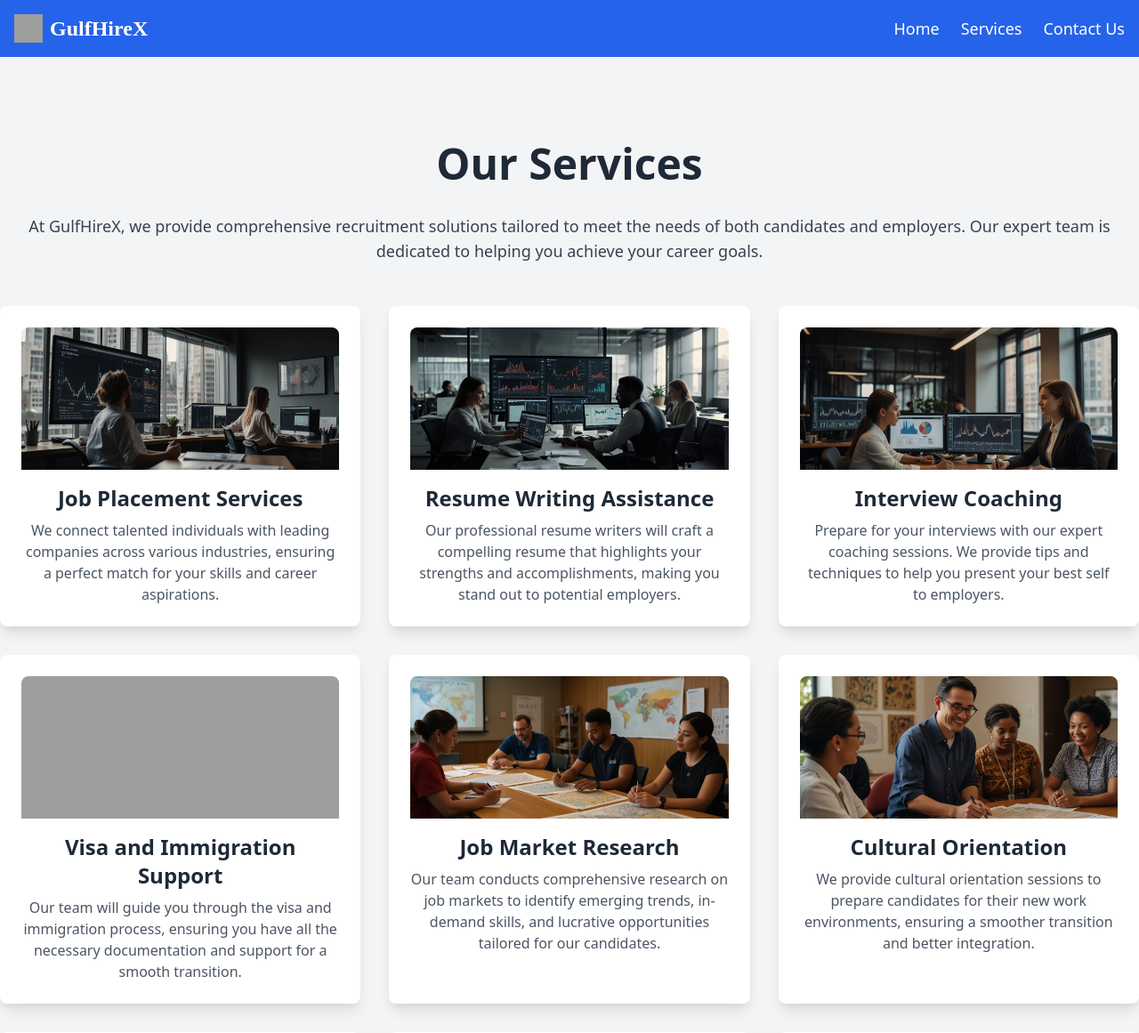
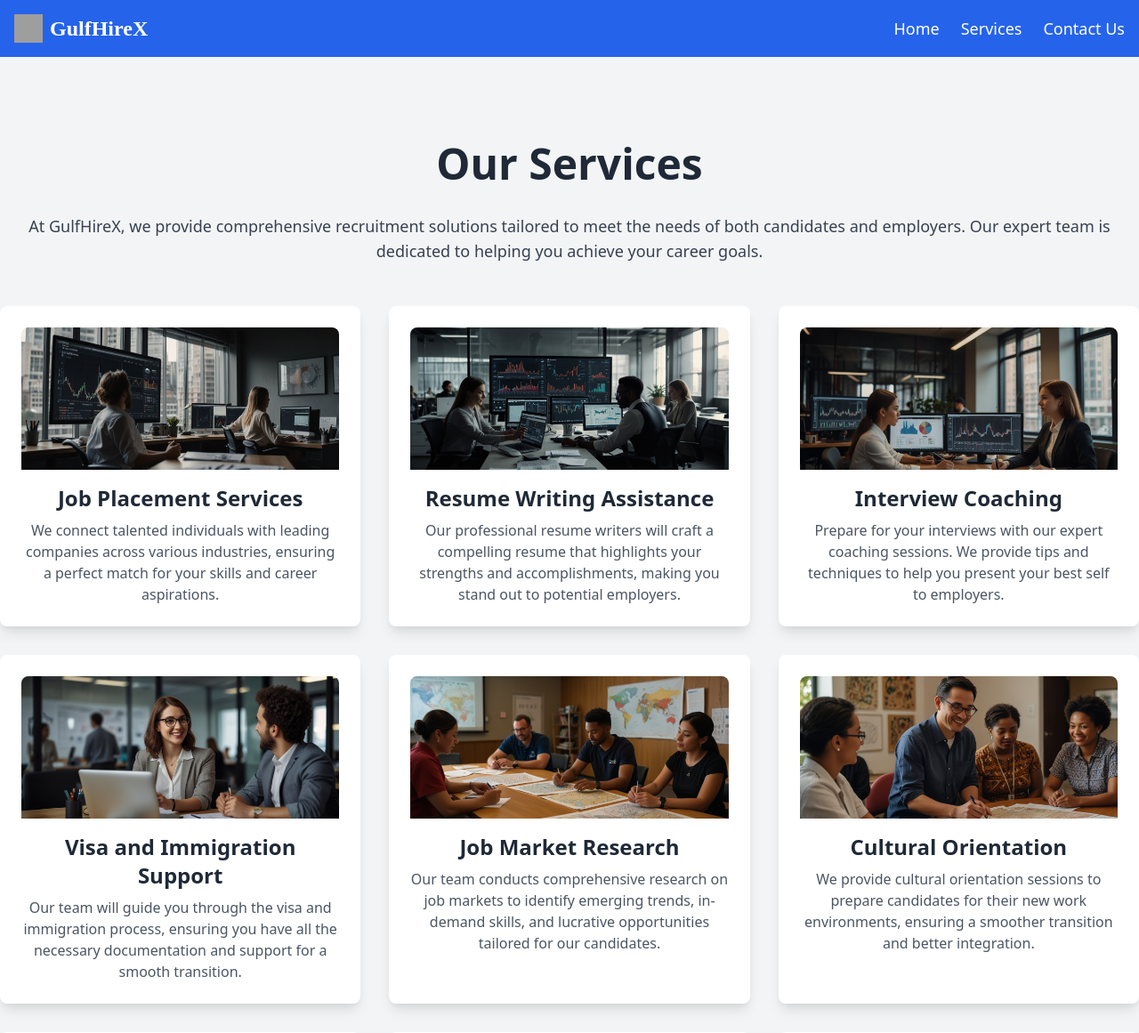
Before and after one commit to Bravine-ke/GulfHireX, a Flask app: page /services in a window 1280 px wide. Shown: the top 1161 px of the page at 89% size. Run offline with Flask 3, Linux system fonts and the light colour scheme; some web fonts are replaced; grey boxes are pictures that could not be loaded.

Commit message:
Update services.html

```diff
--- a/templates/services.html
+++ b/templates/services.html
@@ -40,7 +40,7 @@
 
             <!-- Visa and Immigration Support -->
             <div class="bg-white rounded-lg shadow-lg p-6">
-                <img src="{{ url_for('static', filename='images/visa-support.jpg') }}" alt="Visa and Immigration Support" class="w-full h-40 object-cover rounded-t-lg">
+                <img src="{{ url_for('static', filename='images/additional-service-4.jpg') }}" alt="Visa and Immigration Support" class="w-full h-40 object-cover rounded-t-lg">
                 <h2 class="text-2xl font-semibold mt-4">Visa and Immigration Support</h2>
                 <p class="mt-2 text-gray-600">
                     Our team will guide you through the visa and immigration process, ensuring you have all the necessary documentation and support for a smooth transition.
```
